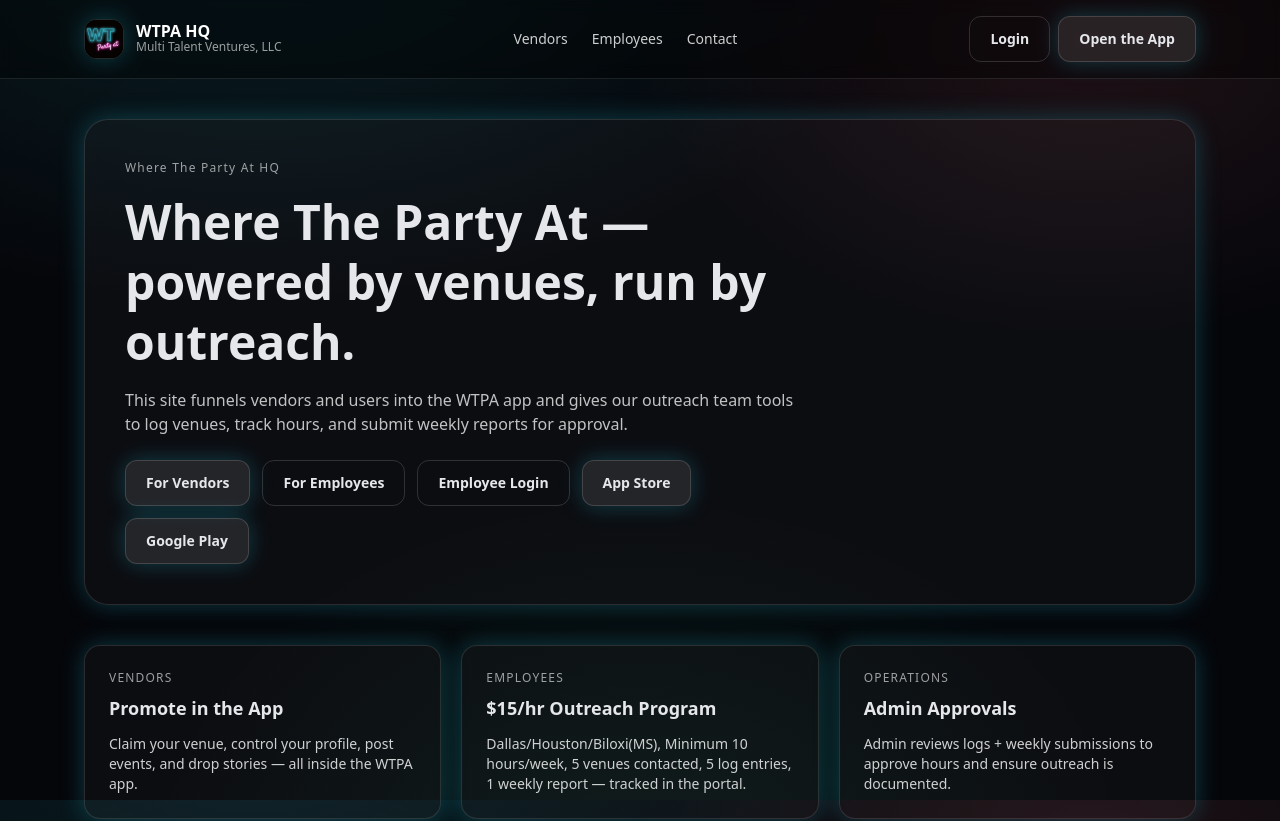
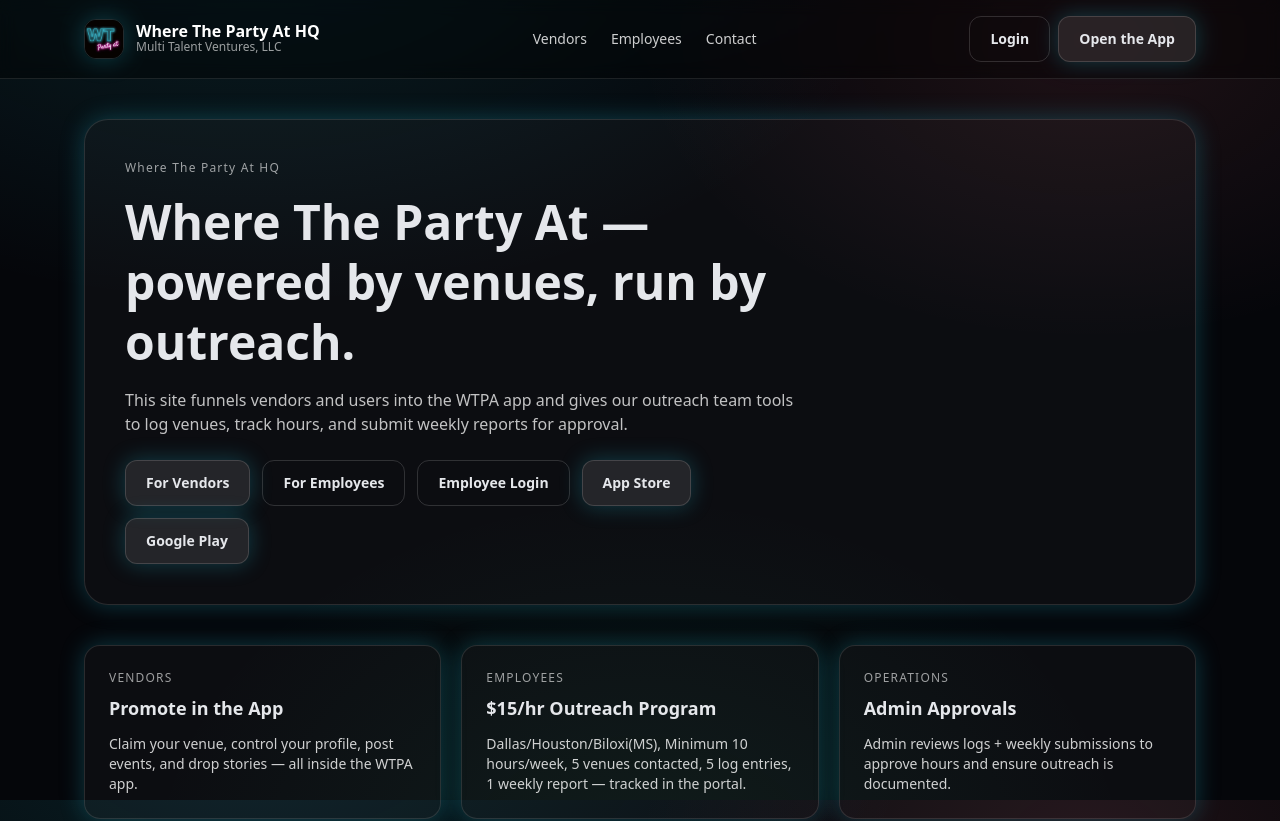
Before and after one commit to krimdelakrim/wtpa-hq, a Next.js app: page / in a window 1280 px wide. Shown: the top 821 px of the page. Built offline with nearby package versions, Linux system fonts and the light colour scheme; no server answers.

Commit message:
centralize app store links + fix play store env usage

```diff
--- a/src/components/Header.tsx
+++ b/src/components/Header.tsx
@@ -21,7 +21,7 @@
           </div>
 
           <div>
-            <div className="font-black leading-none text-white">WTPA HQ</div>
+            <div className="font-black leading-none text-white">Where The Party At HQ</div>
             <div className="text-xs text-white/60">Multi Talent Ventures, LLC</div>
           </div>
         </Link>
```
